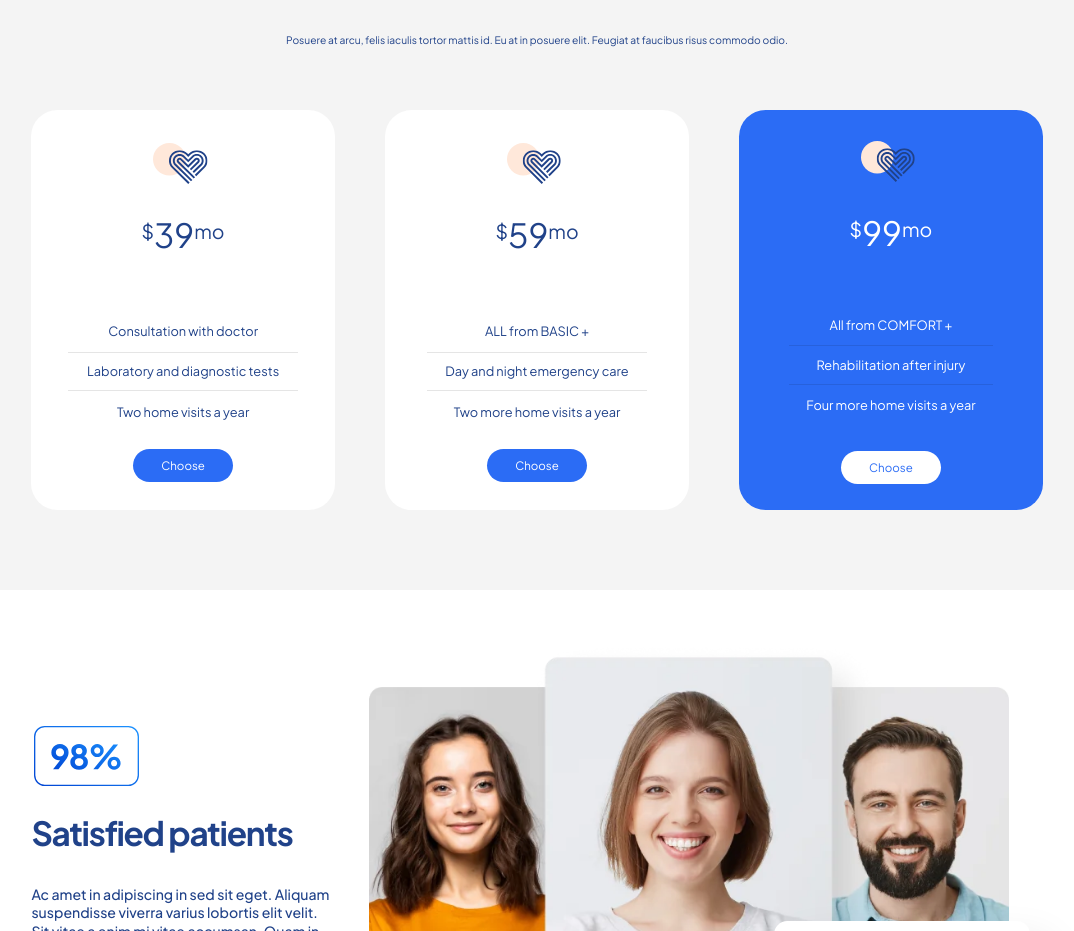
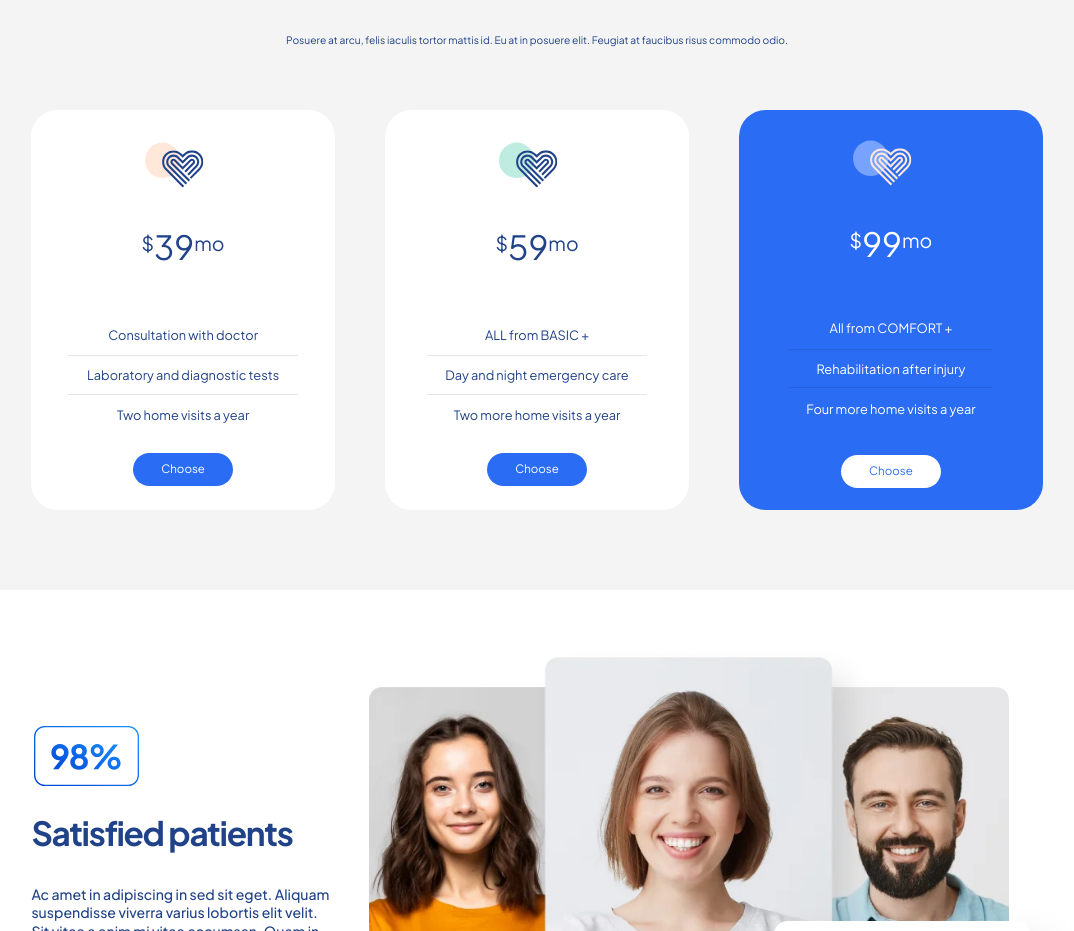
Before and after one commit to dyma-frost/my-react-project, a React (Create React App) app: page / in a window 1280 px wide. Shown: the part 3546-4477 px from the top of the page, without its empty margins (103-1177 px from the left). Built offline with nearby package versions, Linux system fonts and the light colour scheme.

Commit message:
fix adaptive styles

```diff
--- a/src/components/HealthPlan/HealthPlan.scss
+++ b/src/components/HealthPlan/HealthPlan.scss
@@ -82,12 +82,6 @@
                     display: flex;
                     flex-direction: column;
                     align-items: center;
-                    .logo {
-                        img {
-                            width: 5.5vw;
-                            height: 4.16vw;
-                        }
-                    }
                     .price {
                         font-size: 1.82vw;
                         margin-top: 1.82vw;
--- a/src/components/PricePlan/PricePlan.scss
+++ b/src/components/PricePlan/PricePlan.scss
@@ -24,6 +24,7 @@
             padding: 0.83vw 1.3vw 0.83vw 1.3vw;
             border-radius: 40px;
             line-height: 0.8vw;
+            margin-top: 1.3vw;
             border: none;
             line-height: 15px;
             color: white;
@@ -42,10 +43,10 @@
             flex-direction: column;
             align-items: center;
             .logo {
-                width: 4.68vw;
-                height: 4.16vw;
-                background-repeat: no-repeat;
-                background-position: center;
+                img {
+                    width: 6vw;
+                    height: 5vw;
+                }
             }
             .price {
                 font-size: 1.82vw;
@@ -63,7 +64,7 @@
                 display: flex;
                 flex-direction: column;
                 align-items: center;
-                p{
+                p {
                     font-size: 1vw;
                 }
                 p:nth-child(2) {
@@ -77,12 +78,6 @@
                 }
             }
         }
-    }
-    .card1 {
-
-    }
-    .card2 {
-
     }
     .card3 {
         background-color: #2b6cf5;
--- a/src/components/PricePlan/PricePlan.tsx
+++ b/src/components/PricePlan/PricePlan.tsx
@@ -35,8 +35,8 @@ const PricePlan = (props: Props) => {
                     <div className="top-side">
                         <div className="logo">
                             <img
-                                src="images/bedoctor-pricing-icon1.svg"
-                                alt="bedoctor-pricing-icon1"
+                                src="images/bedoctor-pricing-icon2.svg"
+                                alt="bedoctor-pricing-icon2"
                             />
                         </div>
                         <div className="price">
@@ -60,8 +60,8 @@ const PricePlan = (props: Props) => {
                     <div className="top-side">
                         <div className="logo">
                             <img
-                                src="images/bedoctor-pricing-icon1.svg"
-                                alt="bedoctor-pricing-icon1"
+                                src="images/bedoctor-pricing-icon3.svg"
+                                alt="bedoctor-pricing-icon3"
                             />
                         </div>
                         <div className="price">
```
